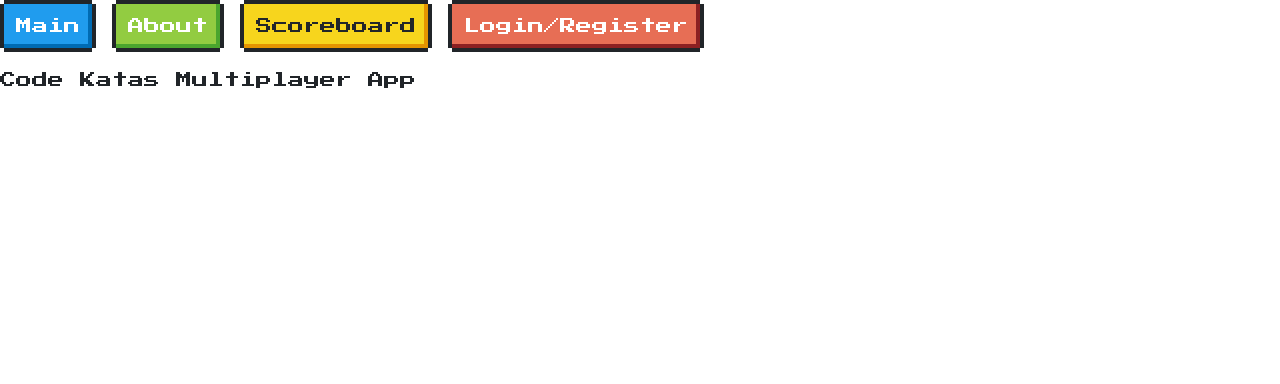
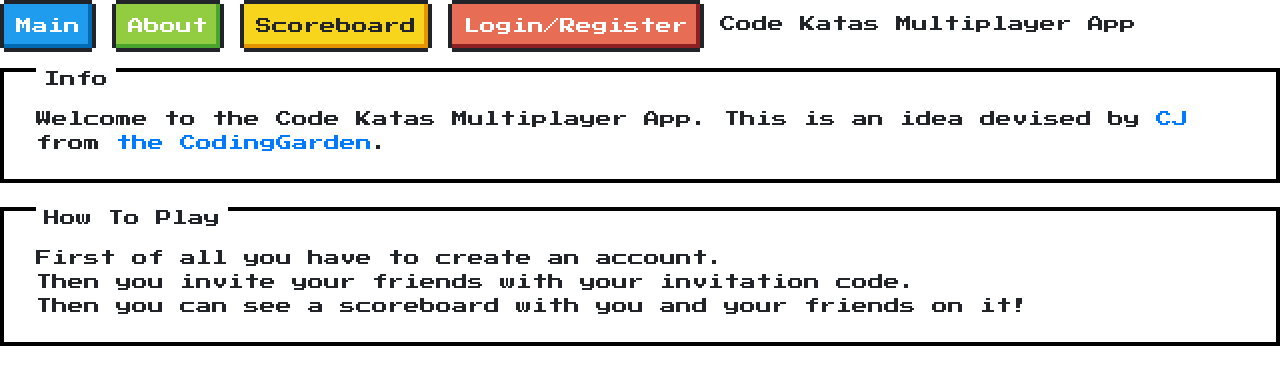
Before and after one commit to daanbreur/Code-Katas-Multiplayer-App, a website: page client/index.html in a window 1280 px wide. Drawn offline with nearby package versions, Linux system fonts and the light colour scheme.

Commit message:
[ Update ] Info
* Added Information To the main page
* Added the script link to modal script (WIP)

```diff
--- a/client/index.html
+++ b/client/index.html
@@ -6,7 +6,7 @@
     <link href="https://fonts.googleapis.com/css2?family=Press+Start+2P&display=swap" rel="stylesheet">
     <link href="https://unpkg.com/nes.css@latest/css/nes.min.css" rel="stylesheet" />
     <link rel="stylesheet" href="public/css/main.css">
-    <script src="public/js/menu.js"></script>
+
     <script src="public/js/main.js"></script>
   </head>
   <body>
@@ -17,13 +17,24 @@
 						<button id="tab-about" type="button" class="nes-btn is-success">About</button>
 						<button id="tab-scoreboard" type="button" class="nes-btn is-warning">Scoreboard</button>
             <button id="tab-auth" type="button" class="nes-btn is-error">Login/Register</button>
+            Code Katas Multiplayer App
 				</p>
-        <p id="title">Code Katas Multiplayer App<p>
       </div>
       <div id="main">
         <div id="content-main">
-          <h1>
-          <p id="Info"></p>
+          <div class="nes-container with-title">
+            <p class="title">Info</p>
+            <p>
+              Welcome to the Code Katas Multiplayer App. This is an idea devised by <a href="http://github.com/w3cj" target="_blank">CJ</a> from <a href="http://twitch.tv/CodingGarden" target="_blank">the CodingGarden</a>.
+            </p>
+          </div>
+          <br />
+          <div class="nes-container with-title">
+            <p class="title">How To Play</p>
+            <p>
+              First of all you have to create an account.<br />Then you invite your friends with your invitation code.<br />Then you can see a scoreboard with you and your friends on it!
+            </p>
+          </div>
         </div>
         <div id="content-about"></div>
         <div id="content-scoreboard"></div>
```
